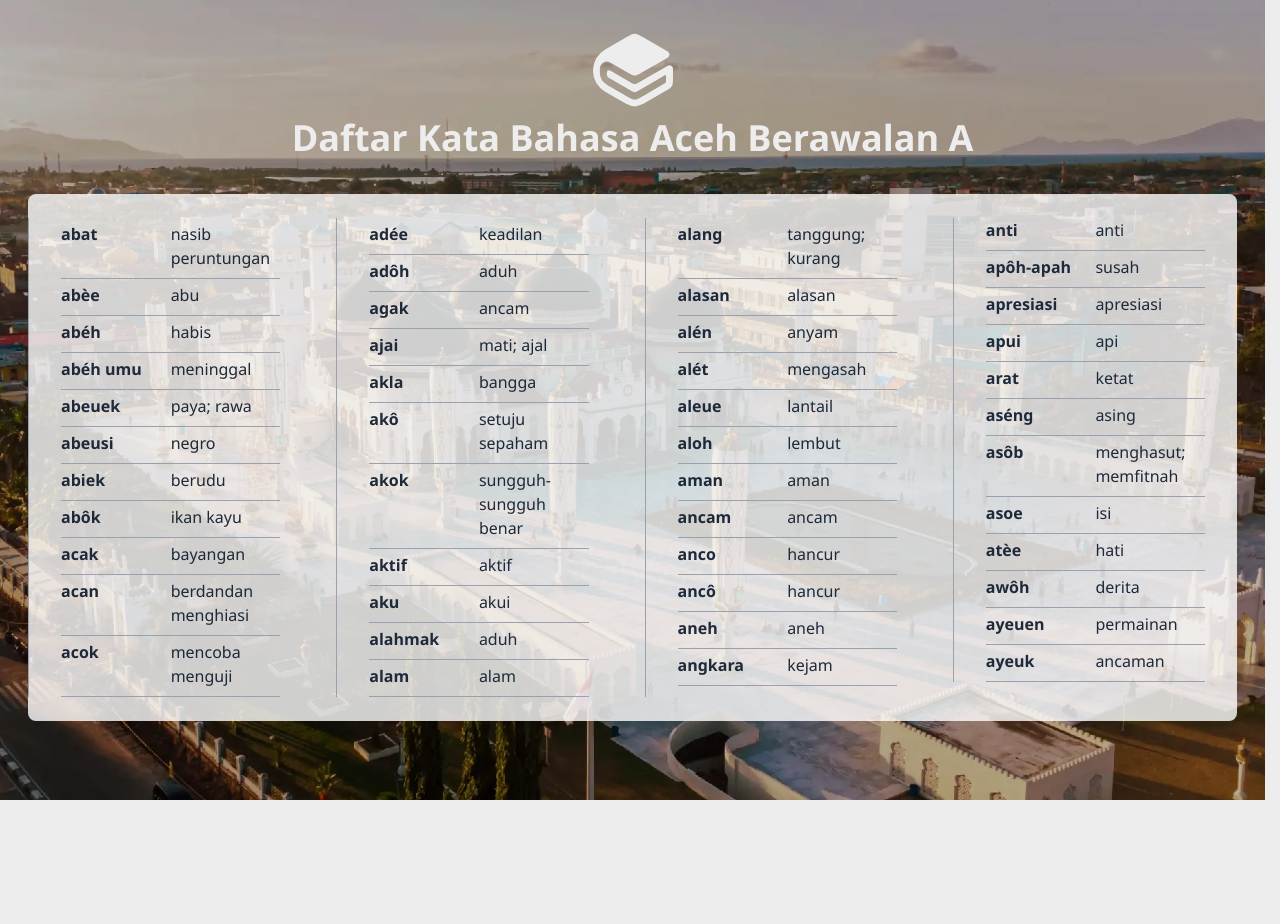
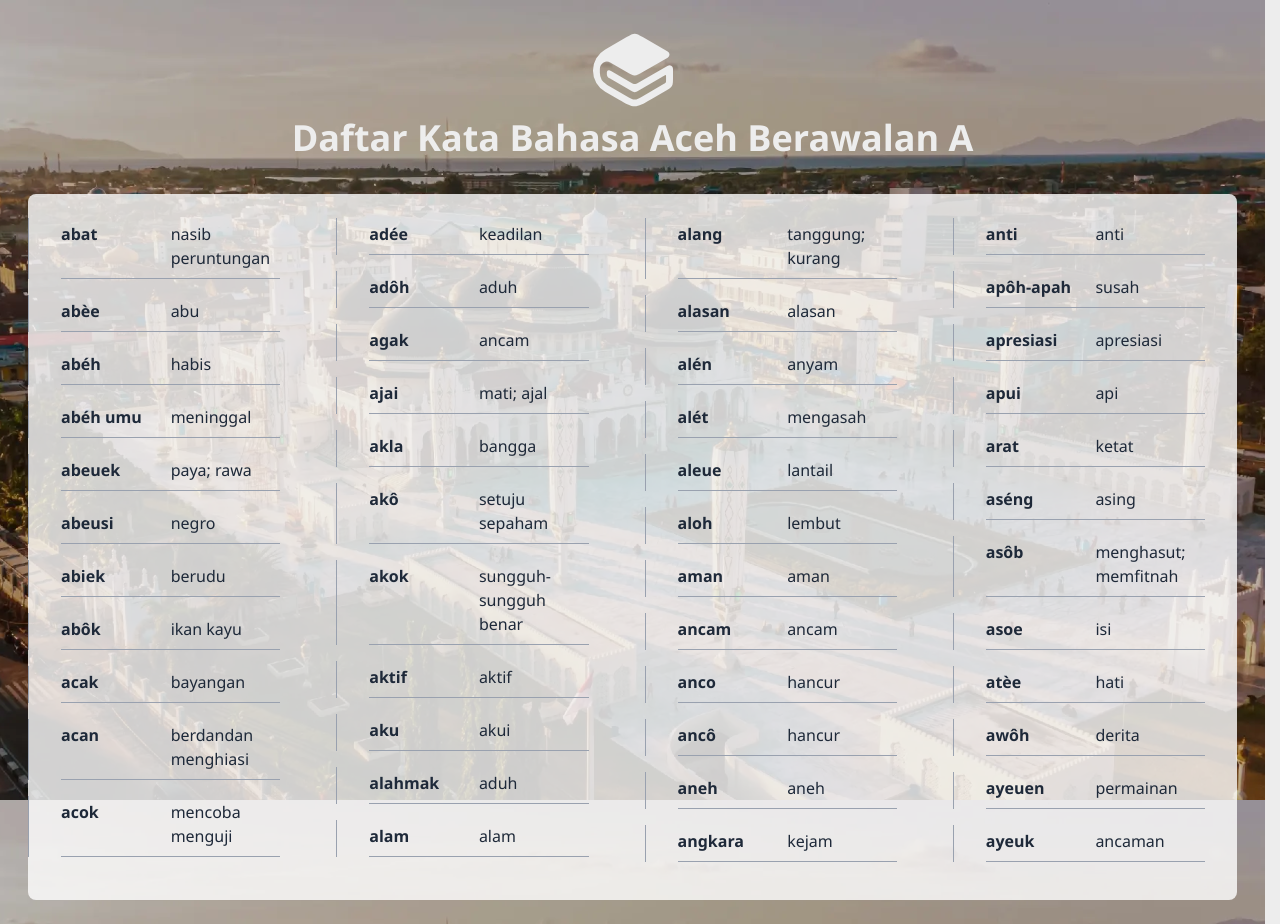
Before and after one commit to AzzahraGeubrina/seuramoe-kata, a Next.js app: page /a in a window 1280 px wide. Before the commit the page ends 800 px from the top, so only its background shows below. Built offline with nearby package versions, Linux system fonts and the light colour scheme.

Commit message:
fix column separated

```diff
--- a/app/list/page.tsx
+++ b/app/list/page.tsx
@@ -24,11 +24,11 @@ export default async function List() {
               {showHeader && (
                 <div className="font-bold text-2xl pt-7 pr-2 pl-2 text-center">{firstLetter}</div>
               )}
-              <div className="grid grid-cols-2 pt-1 pl-4 pr-4">
-                <div className="font-semibold">{item.acehnese}</div>
-                <div>{item.indonesian}</div>
-                <hr className="border-gray-400 mt-2"></hr>
-                <hr className="border-gray-400 mt-2"></hr>
+              <div className="grid grid-cols-2 items-start pt-1 pl-4 pr-4">
+                <p className="font-semibold">{item.acehnese}</p>
+                <p>{item.indonesian}</p>
+                <hr className="border-gray-400 mt-2" />
+                <hr className="border-gray-400 mt-2" />
               </div>
             </div>
           )
--- a/components/WordList.tsx
+++ b/components/WordList.tsx
@@ -12,20 +12,22 @@ export default function WordList({ letter }: ListKataProps) {
 return (
     <div >
         {filteredWords.length > 0 ? (
-            <div className="columns-[16rem] gap-6 ml-7 mr-7 bg-white/80 pt-6 pb-6 rounded-lg">
-                {filteredWords.map((item) =>
-                <div
-                key={item.id}
-                className="pl-4 pr-4 text-gray-800 border-l border-gray-400">
-                    <div className="grid grid-cols-2 pt-1 pl-4 pr-4">
-                <div className="font-semibold">{item.acehnese}</div>
-                <div>{item.indonesian}</div>
-                <hr className="border-gray-400 mt-2"></hr>
-                <hr className="border-gray-400 mt-2"></hr>
-              </div>
+           <div className="columns-[16rem] gap-6 ml-7 mr-7 bg-white/80 pt-6 pb-6 rounded-lg">
+                {filteredWords.map((item) => (
+                    <div
+                    key={item.id}
+                    className="break-inside-avoid pl-4 pr-4 mb-4 text-gray-800 border-l border-gray-400"
+                    >
+                    <div className="grid grid-cols-2 items-start pt-1 pl-4 pr-4">
+                        <p className="font-semibold">{item.acehnese}</p>
+                        <p>{item.indonesian}</p>
+                        <hr className="border-gray-400 mt-2" />
+                        <hr className="border-gray-400 mt-2" />
+                    </div>
+                    </div>
+                ))}
                 </div>
-            )}
-            </div>
+
         ): (
             <p className="pl-4 pr-4 ml-7 mr-7 text-gray-800 bg-white/80 italic pt-6 pb-6 rounded-lg">Mohon maaf, kata yang berawalan huruf {letter.toUpperCase()} belum tersedia.</p>
         )}
```
